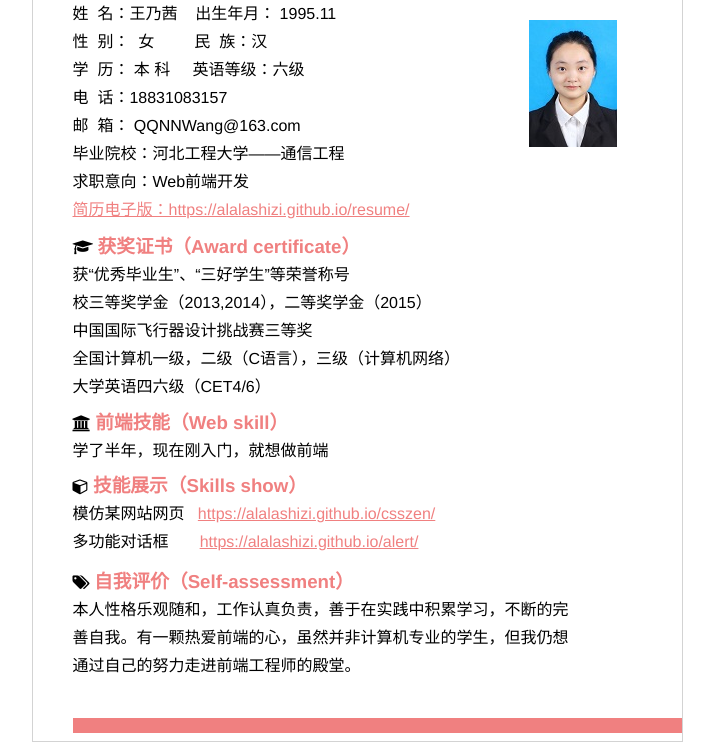
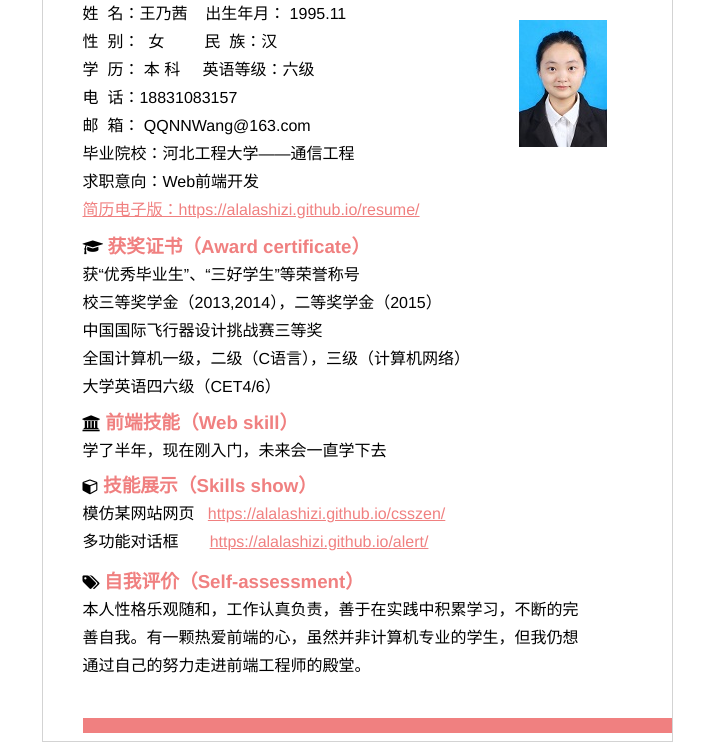
Before and after one commit to alalashizi/alalashizi.github.io, a plain HTML site: page resume/index.html in a window 1280 px wide. Shown: the part 170-912 px from the top of the page, without its empty margins (283-997 px from the left). Drawn offline with Linux system fonts and the light colour scheme.

Commit message:
简历修改中

```diff
--- a/resume/index.html
+++ b/resume/index.html
@@ -55,7 +55,7 @@
                     <i class="fa fa-university" aria-hidden="true"></i>
                     <h3>前端技能（Web skill）</h3>
                     <div class='word-skill'>
-                         <span> 学了半年，现在刚入门，就想做前端</span>
+                         <span> 学了半年，现在刚入门，未来会一直学下去</span>
                     </div>
                </div>
                <div class='show'>
--- a/resume/jianli.css
+++ b/resume/jianli.css
@@ -14,12 +14,13 @@ font-family: Helvetica, 'Hiragino Sans GB',
 
 .total{
 	position: absolute;
-/*	width:689px;*/
-    width:649px;
+
+    /*width:649px;*/
+    width:629px;
 	height:890px;
 	border:1px solid LightGrey;
 	top:20px;
-	/*left:349px;*/
+
 }
 
 .left{
@@ -30,8 +31,8 @@ font-family: Helvetica, 'Hiragino Sans GB',
 	position: absolute;
 }
 .right{
-/*	width:649px;*/
-width:609px;
+/*	width:609px;*/
+width:589px;
 	height:30px;
 	background-color: LightCoral;
 	margin-top: 20px;
@@ -41,8 +42,8 @@ width:609px;
 .footer{
 	background-color: LightCoral;
 	margin-left:40px;
-/*	width:649px;*/
-width:609px;
+/*	width:609px;*/
+width:589px;
 	height:15px;
 	margin-top:-8px;
 }
@@ -50,8 +51,8 @@ width:609px;
 .center{
 	margin-top: 20px;
 	margin-left:40px;
-/*	width:649px;*/
-width:609px;
+/*	width:609px;*/
+width:589px;
 
 }
 .center h1{
```
